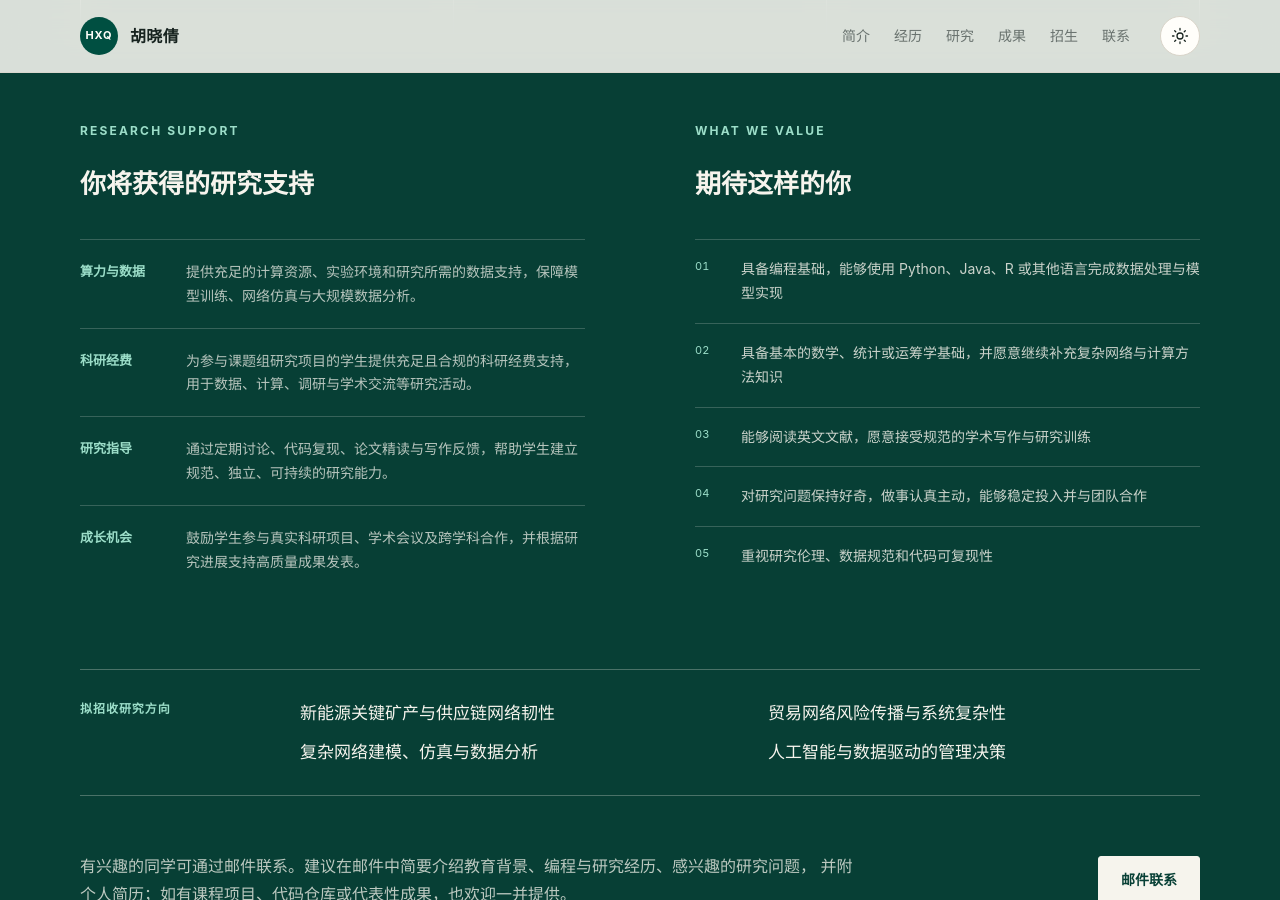
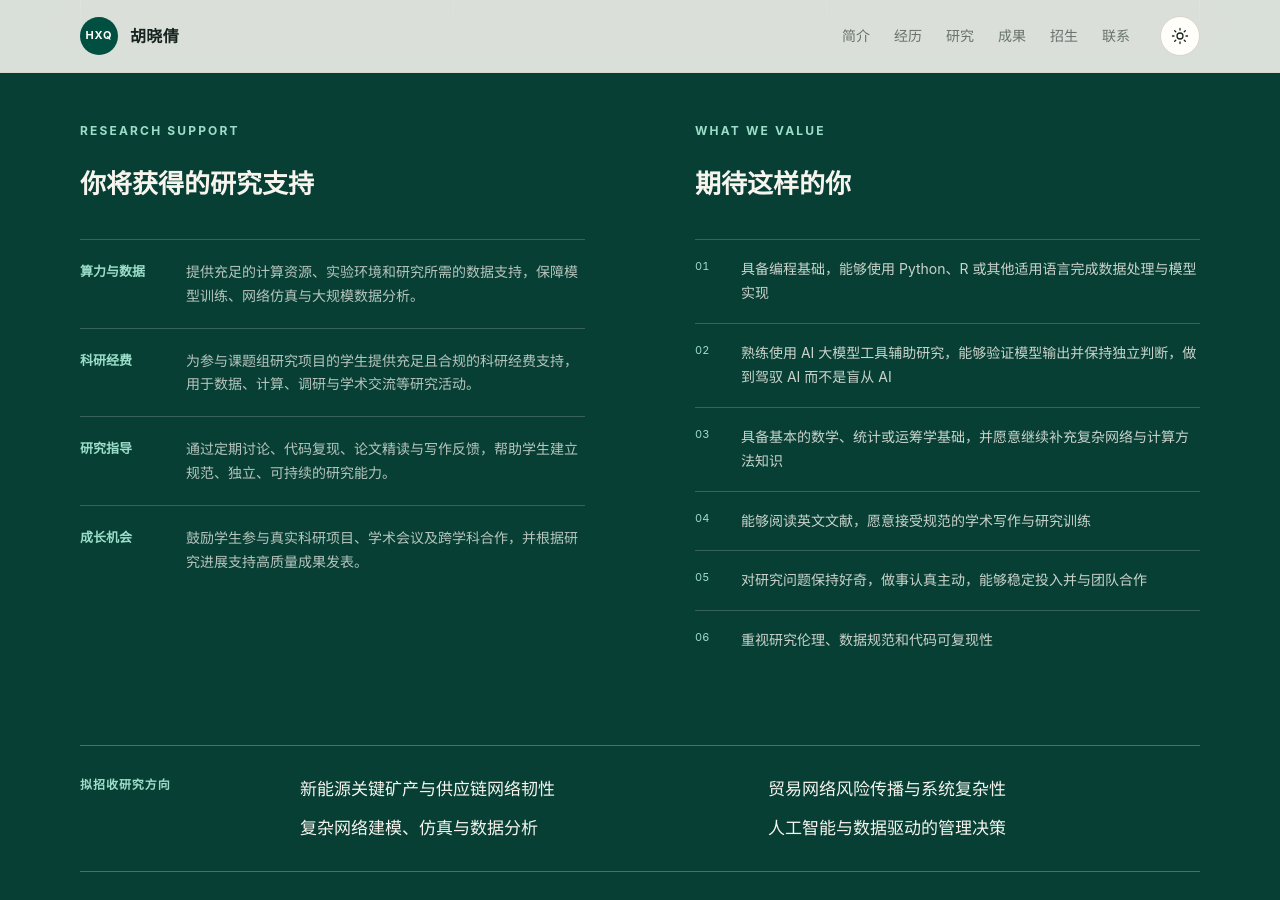
Before and after one commit to huxiaoqian/huxiaoqian.github.io, a Jekyll site: the page built from index.html, in a window 1280 px wide and 900 px high, scrolled down 6757 px. Built offline with Jekyll 4.4.1, drawn with Linux system fonts in a browser that asks for light colours.

Commit message:
content: refine programming and AI expectations

```diff
--- a/_data/profile.yml
+++ b/_data/profile.yml
@@ -189,7 +189,8 @@ recruitment:
     - title: 成长机会
       text: 鼓励学生参与真实科研项目、学术会议及跨学科合作，并根据研究进展支持高质量成果发表。
   expectations:
-    - 具备编程基础，能够使用 Python、Java、R 或其他语言完成数据处理与模型实现
+    - 具备编程基础，能够使用 Python、R 或其他适用语言完成数据处理与模型实现
+    - 熟练使用 AI 大模型工具辅助研究，能够验证模型输出并保持独立判断，做到驾驭 AI 而不是盲从 AI
     - 具备基本的数学、统计或运筹学基础，并愿意继续补充复杂网络与计算方法知识
     - 能够阅读英文文献，愿意接受规范的学术写作与研究训练
     - 对研究问题保持好奇，做事认真主动，能够稳定投入并与团队合作
```
